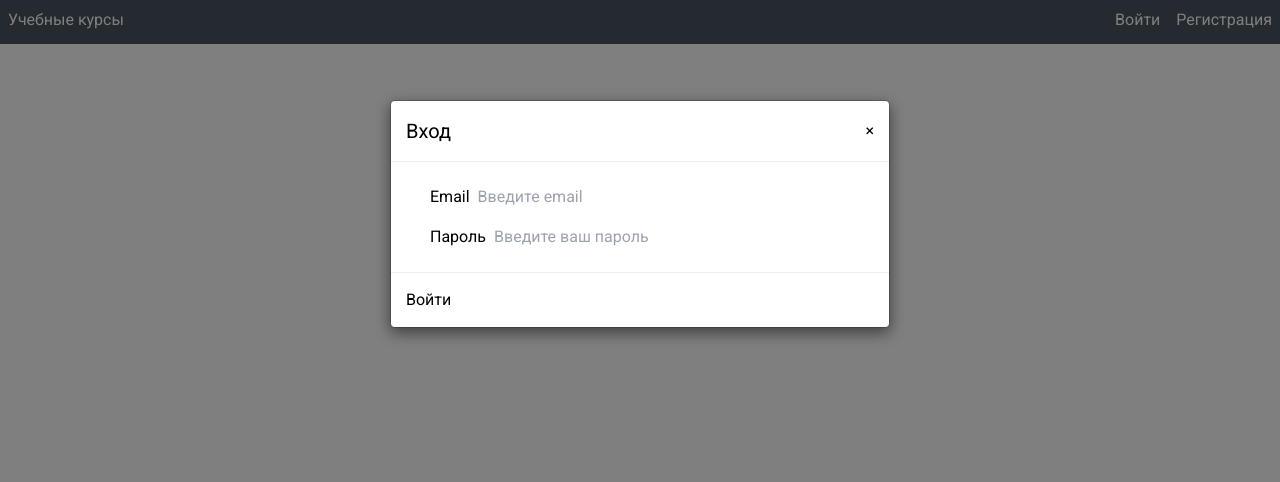
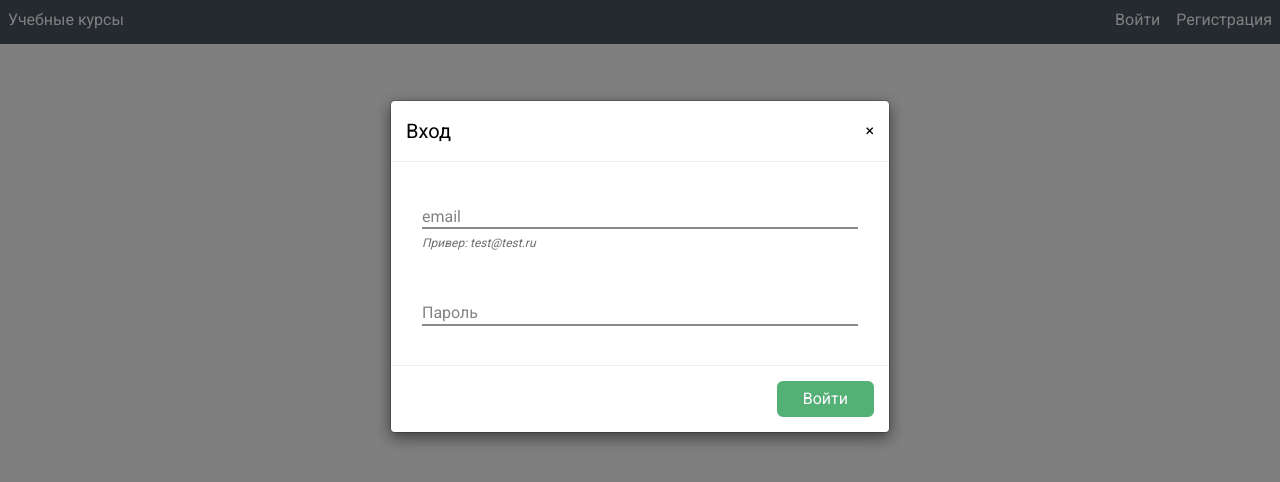
Before and after one commit to EremenkoVO/training-courses-public, a Vue app: page / in a window 1280 px wide. Both pictures are taken after a click on the button "Войти". Shown: the top 482 px of the page. Built offline with nearby package versions, Linux system fonts and the light colour scheme.

Commit message:
update ui

```diff
--- /dev/null
+++ b/src/assets/ui.css
@@ -0,0 +1,15 @@
+.btn {
+  @apply p-1 px-6 border-2 rounded-md transition;
+}
+
+.btn.success {
+  background-color: #53b175;
+  border-color: #53b175;
+  color: #fff9ff;
+}
+
+.btn.success:hover {
+  background-color: #82d8a2;
+  border-color: #82d8a2;
+  color: #fff9ff;
+}
--- a/src/components/Login.vue
+++ b/src/components/Login.vue
@@ -2,27 +2,24 @@
   <div>
     <ModalView title="Вход" v-model="show" @show="updateModal">
       <div class="flex flex-col">
-        <div class="justify-between px-2 m-2">
-          <label for="email" class="px-2">Email</label>
-          <input
+        <div class="justify-between px-2 m-2 w-100">
+          <v-input
+            v-model="login"
             type="text"
-            id="email"
-            placeholder="Введите email"
-            v-model="login"
-          />
+            title="email"
+            helper="Привер: test@test.ru"
+          ></v-input>
         </div>
         <div class="justify-between px-2 m-2">
-          <label for="password" class="px-2">Пароль</label>
-          <input
-            type="password"
-            id="password"
-            placeholder="Введите ваш пароль"
-            v-model="password"
-          />
+          <v-input v-model="password" type="password" title="Пароль"></v-input>
         </div>
       </div>
-      <template #modal-view-footer>
-        <button type="button" class="text-right" @click="onLogin">Войти</button>
+      <template #modal-view-footer class="text-right">
+        <div class="text-right">
+          <button type="button" class="btn success" @click="onLogin">
+            Войти
+          </button>
+        </div>
       </template>
     </ModalView>
   </div>
--- a/src/components/Register.vue
+++ b/src/components/Register.vue
@@ -3,29 +3,28 @@
     <ModalView title="Регистрация" v-model="show" @show="updateModal">
       <div class="flex flex-col">
         <div class="justify-between px-2 m-2">
-          <label for="email" class="px-2">Email</label>
-          <input type="text" id="email" placeholder="Введите email" />
+          <v-input
+            v-model="login"
+            type="text"
+            title="email"
+            helper="Привер: test@test.ru"
+          ></v-input>
         </div>
         <div class="flex-col px-2 m-2">
-          <label for="password" class="px-2">Пароль</label>
-          <input
-            type="password"
-            id="password"
-            placeholder="Введите ваш пароль"
-          />
+          <v-input v-model="password" type="password" title="Пароль"></v-input>
         </div>
         <div class="justify-between px-2 m-2">
-          <label for="repite-password" class="px-2">Повторите пароль</label>
-          <input
+          <v-input
+            v-model="repitePassword"
             type="password"
-            name="repite-password"
-            id="repite-password"
-            placeholder="Повторите пароль"
-          />
+            title="Повторите пароль"
+          ></v-input>
         </div>
       </div>
       <template #modal-view-footer>
-        <button type="button" class="text-right">Зарегистрироваться</button>
+        <div class="text-right">
+          <button type="button" class="btn success">Зарегистрироваться</button>
+        </div>
       </template>
     </ModalView>
   </div>
--- /dev/null
+++ b/src/components/UI/FormInput.vue
@@ -0,0 +1,210 @@
+<template>
+  <label :class="classInput">
+    <input
+      placeholder=" "
+      :type="type"
+      :required="isRequired"
+      v-model="localModel"
+      @input="handleInput"
+    />
+    <span class="label">{{ title }} <span v-show="isRequired">*</span></span>
+    <div class="helper" v-show="helper">
+      <em>{{ helper }}</em>
+    </div>
+    <div class="error" v-show="isError">{{ error }}</div>
+  </label>
+</template>
+
+<script>
+export default {
+  name: 'FormInput',
+  props: {
+    modelValue: {
+      type: String,
+      default: '',
+    },
+
+    type: {
+      type: String,
+      default: 'text',
+    },
+
+    isRequired: {
+      type: Boolean,
+      default: false,
+    },
+
+    title: {
+      type: String,
+      required: true,
+    },
+
+    isError: {
+      type: Boolean,
+      default: false,
+    },
+
+    error: {
+      type: String,
+      default: '',
+    },
+
+    classInput: {
+      type: String,
+      default: 'has-float-label',
+    },
+
+    helper: {
+      type: String,
+      default: '',
+    },
+  },
+  emits: ['update:modelValue'],
+  data: () => ({
+    localModel: '',
+  }),
+  methods: {
+    handleInput() {
+      this.$emit('update:modelValue', this.localModel);
+    },
+  },
+};
+</script>
+
+<style scoped>
+.has-float-label {
+  display: block;
+  position: relative;
+  margin-bottom: 16px;
+}
+
+.has-float-label input:hover:not(:disabled):not(:focus) {
+  border-bottom: 2px solid #1e1e1e !important;
+}
+.has-float-label input[value=''] {
+  border-top: 2px solid #1e1e1e !important;
+}
+
+.has-float-label input:hover:invalid:not(:placeholder-shown):not(:focus) {
+  border-bottom: 2px solid #ff1744 !important;
+}
+
+.has-float-label input:focus {
+  border-bottom: 2px solid #2979ff;
+  transition: all 0.2s;
+}
+
+.has-float-label input:invalid:not(:focus) {
+  border-bottom: 2px solid #ff1744;
+}
+
+.has-float-label input:placeholder-shown:not(:focus) {
+  border-bottom: 2px solid #8a8a8a;
+}
+
+/*.has-float-label input:-moz-ui-invalid {
+	border-bottom:2px solid red !important;
+}
+.has-float-label input:-moz-ui-invalid:not(:placeholder-shown) ~ .label {
+	color:red !important;
+}*/
+
+.has-float-label input:disabled {
+  border-bottom: 2px dotted #8a8a8a !important;
+  pointer-events: none;
+  background-color: inherit;
+}
+
+.has-float-label input {
+  font-size: inherit;
+  padding: 16px 0 8px 0;
+  border: 0;
+  border-radius: 0;
+  box-shadow: none;
+  background-color: initial;
+  color: #2c2c2c;
+  caret-color: #2979ff;
+  border-bottom: 2px solid #8a8a8a;
+}
+
+input {
+  font-family: sans-serif;
+  font-size: 14px;
+  line-height: 1.15;
+  margin: 0;
+  outline: none;
+  width: 100%;
+}
+
+.has-float-label input:placeholder-shown:not(:focus) + .label {
+  font-size: 16px;
+  top: 20px;
+  /* bottom:-8px; */
+  color: #838383;
+}
+
+.has-float-label label,
+.has-float-label > .label {
+  position: absolute;
+  left: 0;
+  top: 0;
+  cursor: text;
+  font-size: 12px;
+  color: #6d6d6d;
+  transition: all 0.2s;
+  pointer-events: none;
+}
+
+.has-float-label input:invalid ~ .label {
+  color: #ff1744;
+}
+
+.has-float-label input:focus ~ .label {
+  color: #2979ff;
+}
+
+.has-float-label input:invalid:not(:focus):not(:placeholder-shown) ~ .error {
+  display: block;
+}
+.error {
+  color: #ff1744;
+  display: none;
+}
+
+.has-float-label input:invalid:not(:focus):not(:placeholder-shown) ~ .helper {
+  display: none;
+}
+.helper {
+  display: block;
+  color: #6d6d6d;
+}
+
+.helper,
+.error {
+  font-size: 12px;
+  padding-top: 8px;
+  line-height: 1;
+}
+
+a {
+  text-decoration: none;
+}
+
+a:visited input:invalid:not(:focus) {
+  border-bottom: 2px solid red !important;
+}
+
+a:visited .helper {
+  color: #eee;
+}
+/*a {
+  background-color: white;
+  border: 1px solid white;
+}
+
+a:visited {
+  background-color: yellow;
+  border-color: hotpink;
+  color: hotpink;
+}*/
+</style>
--- a/src/main.js
+++ b/src/main.js
@@ -3,14 +3,17 @@ import { FontAwesomeIcon } from '@fortawesome/vue-fontawesome';
 import App from './App.vue';
 import router from './router';
 import store from './store';
+import FormInput from './components/UI/FormInput.vue';
 
 import './font-awesome';
 import './assets/tailwind.css';
 import './assets/style.css';
 import './assets/notice.css';
+import './assets/ui.css';
 
 createApp(App)
   .component('font-awesome-icon', FontAwesomeIcon)
+  .component('v-input', FormInput)
   .use(store)
   .use(router)
   .mount('#app');
```
